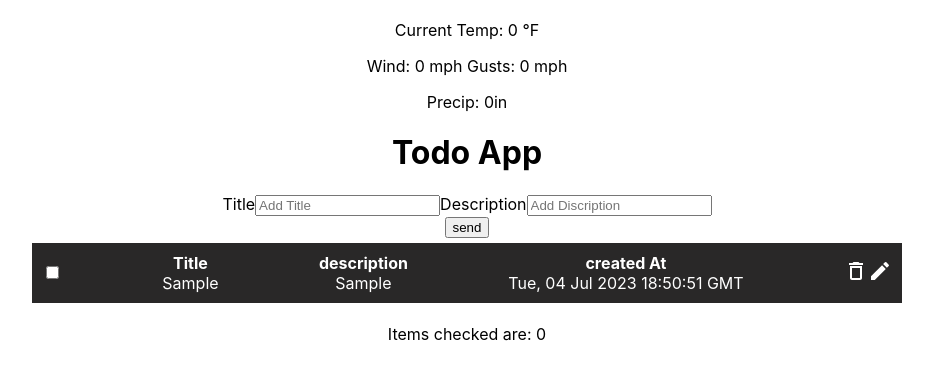
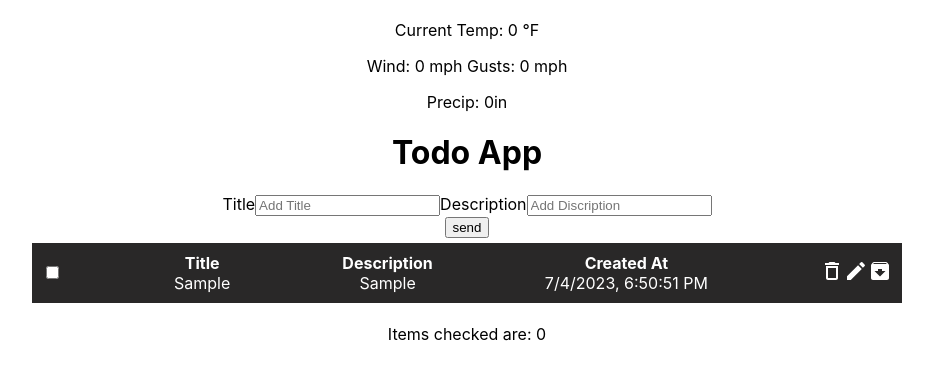
Before and after one commit to Mohamed22221/todo, a React (Create React App) app: page / in a window 1280 px wide. Both pictures are taken after typing "Sample", "Sample" into the empty fields and a click on the button "send". Shown: the top 380 px of the page, without its empty margins (173-1106 px from the left). Built offline with nearby package versions, Linux system fonts and the light colour scheme; no server answers.

Commit message:
done archive

```diff
--- a/src/App.js
+++ b/src/App.js
@@ -1,21 +1,25 @@
-
 import "./App.css";
 import FormTodo from "./components/FormTodo";
 import { useMemo, useState } from "react";
 import ShowTodo from "./components/ShowTodo";
 import Weather from "./components/Weather";
+import ArchiveList from "./components/ArchiveList";
 
 function App() {
   const startData = {
     title: "",
     description: "",
   };
-  // edit one todo
+
   const [values, setValues] = useState(startData);
   const [todo, setTodo] = useState([]);
+  const [listArchive, setListArchive] = useState([]);
   const [toggleForm, setToggleForm] = useState(true);
   const [detailsTodo, setDetailsItem] = useState({});
+  const [checked, setChecked] = useState([]);
+
   // edit one todo
+
   const handleEdit = (item) => {
     setToggleForm(false);
     setDetailsItem(item);
@@ -24,7 +28,45 @@ function App() {
       description: item.todoValue.description,
     });
   };
-  const WeatherMemo = useMemo(() =>  <Weather /> , [] )
+
+  // Delete from list
+
+  const handleDelete = (id) => {
+    const filtered = todo.filter((item) => {
+      return item.id !== id;
+    });
+    setTodo(filtered);
+    setChecked(filtered);
+  };
+
+  //handel cheacked
+
+  const handleCheck = (event) => {
+    var updatedList = [...checked];
+    if (event.target.checked) {
+      updatedList = [...checked, event.target.value];
+    } else {
+      updatedList.splice(checked.indexOf(event.target.value), 1);
+    }
+    setChecked(updatedList);
+  };
+
+  // handel list Archive
+
+  const handelListArchive = (item) => {
+    setListArchive((current) => [...current, item]);
+    handleDelete(item.id);
+  };
+  // handel list urchive
+
+  const handelUnarchive = (list) => {
+    const filtered = listArchive.filter((item) => {
+      return item.id !== list.id;
+    });
+    setListArchive(filtered);
+    setTodo((current) => [...current, list]);
+  };
+  const WeatherMemo = useMemo(() => <Weather />, []);
   return (
     <div className="App">
       {WeatherMemo}
@@ -41,8 +83,18 @@ function App() {
       <ShowTodo
         todo={todo}
         setTodo={setTodo}
+        checked={checked}
+        handleCheck={handleCheck}
         handleEdit={handleEdit}
+        handleDelete={handleDelete}
+        handelListArchive={handelListArchive}
       />
+      {listArchive.length >= 1 && (
+        <ArchiveList
+          listArchive={listArchive}
+          handelUnarchive={handelUnarchive}
+        />
+      )}
     </div>
   );
 }
--- /dev/null
+++ b/src/components/ArchiveList.js
@@ -0,0 +1,32 @@
+import React from "react";
+import UnarchiveIcon from "@mui/icons-material/Unarchive";
+const ArchiveList = ({ listArchive, handelUnarchive }) => {
+  return (
+    <div className="main-card">
+      <h1>list archived</h1>
+      {listArchive.map((item) => {
+        return (
+          <div className="todo-item" key={item.id}>
+            <div>
+              <h4>Title</h4>
+              <span>{item.todoValue.title}</span>
+            </div>
+            <div>
+              <h4>Description</h4>
+              <span>{item.todoValue.description}</span>
+            </div>
+            <div>
+              <h4>Created At</h4>
+              <span>{item.create_at}</span>
+            </div>
+            <div>
+              <UnarchiveIcon onClick={() => handelUnarchive(item)} />
+            </div>
+          </div>
+        );
+      })}
+    </div>
+  );
+};
+
+export default ArchiveList;
--- a/src/components/FormTodo.js
+++ b/src/components/FormTodo.js
@@ -1,4 +1,4 @@
-import React, { createContext } from "react";
+import React from "react";
 
 const FormTodo = ({
   setValues,
@@ -12,7 +12,7 @@ const FormTodo = ({
   // creating a ID for every todo
   const date = new Date();
   const time = date.getTime();
-  let mydate = date.toUTCString();
+  let mydate = date.toLocaleString();
 
   // creating a todo object
   let todoObject = {
--- a/src/components/ShowTodo.js
+++ b/src/components/ShowTodo.js
@@ -1,30 +1,9 @@
 import React, { useState } from "react";
 import DeleteOutlineIcon from "@mui/icons-material/DeleteOutline";
 import EditIcon from "@mui/icons-material/Edit";
-import { Key } from "@mui/icons-material";
+import ArchiveIcon from '@mui/icons-material/Archive';
 
-const ShowTodo = ({ todo, setTodo, handleEdit }) => {
-  const [checked, setChecked] = useState([]);
-  // Delete from list
-  const handleDelete = (id) => {
-    const filtered = todo.filter((item) => {
-      return item.id !== id;
-    });
-    setTodo(filtered);
-    setChecked(filtered)
-  };
-
-  // Add/Remove checked item from list
-
-  const handleCheck = (event) => {
-    var updatedList = [...checked];
-    if (event.target.checked) {
-      updatedList = [...checked, event.target.value];
-    } else {
-      updatedList.splice(checked.indexOf(event.target.value), 1);
-    }
-    setChecked(updatedList);
-  };
+const ShowTodo = ({ todo , checked , handleDelete, handleEdit , handleCheck , handelListArchive}) => {
 
   // Return classes based on whether item is checked
   var isChecked = (item) =>
@@ -47,16 +26,18 @@ const ShowTodo = ({ todo, setTodo, handleEdit }) => {
               <span>{item.todoValue.title}</span>
             </div>
             <div>
-              <h4>description</h4>
+              <h4>Description</h4>
               <span>{item.todoValue.description}</span>
             </div>
             <div>
-              <h4>created At</h4>
+              <h4>Created At</h4>
               <span>{item.create_at}</span>
             </div>
             <div>
               <DeleteOutlineIcon onClick={() => handleDelete(item.id)} />
               <EditIcon onClick={() => handleEdit(item)} />
+              <ArchiveIcon onClick={() => handelListArchive(item)} />
+
             </div>
           </div>
         );
```
